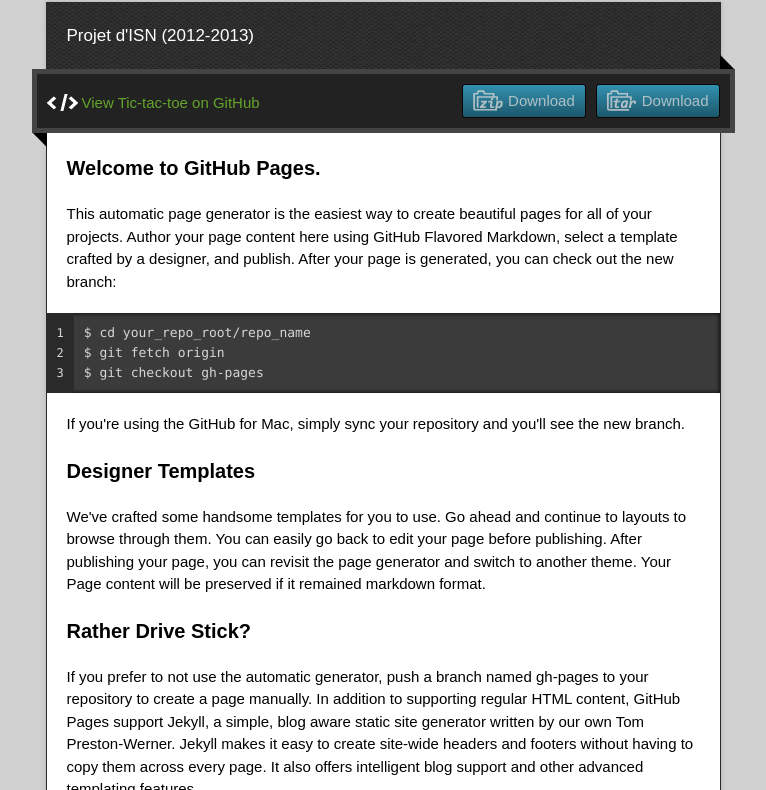
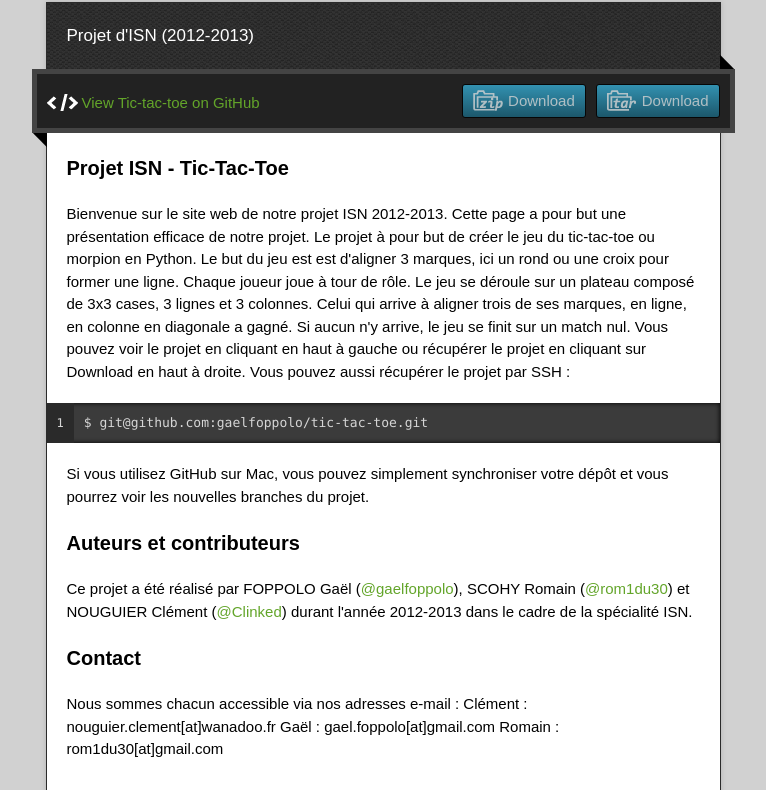
Before and after one commit to rom1du30/tic-tac-toe, a plain HTML site: page index.html in a window 1280 px wide. Shown: the part 128-918 px from the top of the page, without its empty margins (257-1023 px from the left). Drawn offline with nearby package versions, Linux system fonts and the light colour scheme.

```diff
--- a/index.html
+++ b/index.html
@@ -36,32 +36,29 @@
         <span class="blc"></span><span class="trc"></span>
         </div>
         <article class="markdown-body">
-          <h3>Welcome to GitHub Pages.</h3>
+          <h3>Projet ISN - Tic-Tac-Toe</h3>
 
-<p>This automatic page generator is the easiest way to create beautiful pages for all of your projects. Author your page content here using GitHub Flavored Markdown, select a template crafted by a designer, and publish. After your page is generated, you can check out the new branch:</p>
+<p>Bienvenue sur le site web de notre projet ISN 2012-2013. Cette page a pour but une présentation efficace de notre projet.
+Le projet à pour but de créer le jeu du tic-tac-toe ou morpion en Python.
+Le but du jeu est est d'aligner 3 marques, ici un rond ou une croix pour former une ligne. Chaque joueur joue à tour de rôle. Le jeu se déroule sur un plateau composé de 3x3 cases, 3 lignes et 3 colonnes.
+Celui qui arrive à aligner trois de ses marques, en ligne, en colonne en diagonale a gagné. Si aucun n'y arrive, le jeu se finit sur un match nul.
+Vous pouvez voir le projet en cliquant en haut à gauche ou récupérer le projet en cliquant sur Download en haut à droite. Vous pouvez aussi récupérer le projet par SSH :</p>
 
-<pre><code>$ cd your_repo_root/repo_name
-$ git fetch origin
-$ git checkout gh-pages
+<pre><code>$ git@github.com:gaelfoppolo/tic-tac-toe.git
 </code></pre>
 
-<p>If you're using the GitHub for Mac, simply sync your repository and you'll see the new branch.</p>
+<p>Si vous utilisez GitHub sur Mac, vous pouvez simplement synchroniser votre dépôt et vous pourrez voir les nouvelles branches du projet.</p>
 
-<h3>Designer Templates</h3>
+<h3>Auteurs et contributeurs</h3>
 
-<p>We've crafted some handsome templates for you to use. Go ahead and continue to layouts to browse through them. You can easily go back to edit your page before publishing. After publishing your page, you can revisit the page generator and switch to another theme. Your Page content will be preserved if it remained markdown format.</p>
+<p>Ce projet a été réalisé par FOPPOLO Gaël (<a href="https://github.com/gaelfoppolo" class="user-mention">@gaelfoppolo</a>), SCOHY Romain (<a href="https://github.com/rom1du30" class="user-mention">@rom1du30</a>) et NOUGUIER Clément (<a href="https://github.com/Clinked" class="user-mention">@Clinked</a>) durant l'année 2012-2013 dans le cadre de la spécialité ISN.</p>
 
-<h3>Rather Drive Stick?</h3>
+<h3>Contact</h3>
 
-<p>If you prefer to not use the automatic generator, push a branch named <code>gh-pages</code> to your repository to create a page manually. In addition to supporting regular HTML content, GitHub Pages support Jekyll, a simple, blog aware static site generator written by our own Tom Preston-Werner. Jekyll makes it easy to create site-wide headers and footers without having to copy them across every page. It also offers intelligent blog support and other advanced templating features.</p>
-
-<h3>Authors and Contributors</h3>
-
-<p>You can <a href="https://github.com/blog/821" class="user-mention">@mention</a> a GitHub username to generate a link to their profile. The resulting <code>&lt;a&gt;</code> element will link to the contributor's GitHub Profile. For example: In 2007, Chris Wanstrath (<a href="https://github.com/defunkt" class="user-mention">@defunkt</a>), PJ Hyett (<a href="https://github.com/pjhyett" class="user-mention">@pjhyett</a>), and Tom Preston-Werner (<a href="https://github.com/mojombo" class="user-mention">@mojombo</a>) founded GitHub.</p>
-
-<h3>Support or Contact</h3>
-
-<p>Having trouble with Pages? Check out the documentation at <a href="http://help.github.com/pages">http://help.github.com/pages</a> or contact <a href="mailto:support@github.com">support@github.com</a> and we’ll help you sort it out.</p>
+<p>Nous sommes chacun accessible via nos adresses e-mail :
+Clément : nouguier.clement[at]wanadoo.fr
+Gaël : gael.foppolo[at]gmail.com
+Romain : rom1du30[at]gmail.com</p>
         </article>
       </div>
     </div>
```
Also changed, not shown: params.json (+1 -1 lines).
